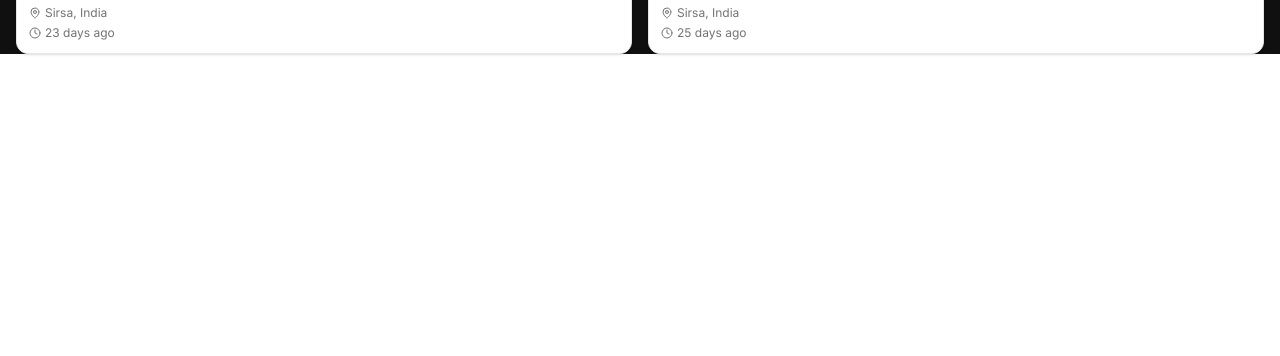
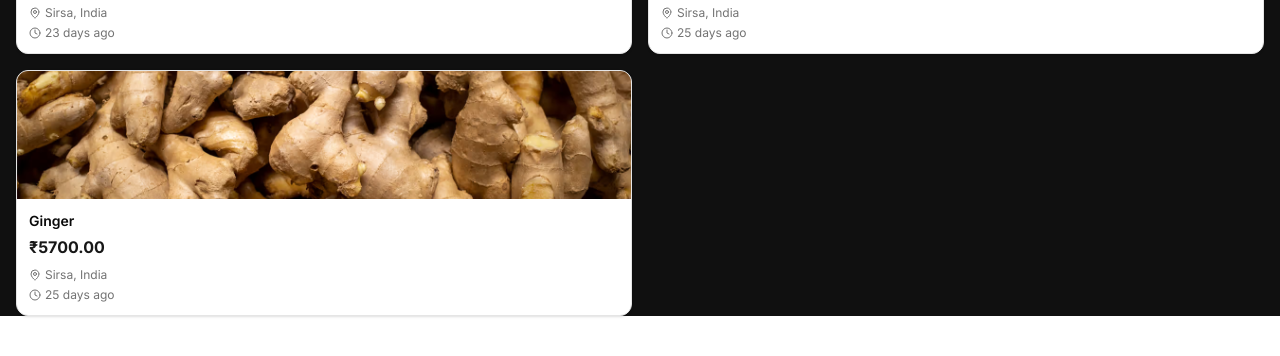
Before and after one commit to dexxeth/trade-harvest, a Next.js app: page /shopping in a window 1280 px wide. Shown: the part 1150-1506 px from the top of the page. Before the commit the page ends 1268 px from the top, so only its background shows below. Built offline with nearby package versions, Linux system fonts and the light colour scheme.

Commit message:
update all things

```diff
--- a/src/app/data/items.ts
+++ b/src/app/data/items.ts
@@ -118,4 +118,19 @@
       { id: 2, user: "Shyamdhan", rating: 4, comment: "Mazedar" },
     ],
   },
+  {
+    id: 8,
+    name: "Ginger",
+    price: 5700,
+    image: "/images/ginger.jpg",
+    location: "Sirsa, India",
+    uploadTime: new Date(2024, 7, 10, 15, 10),
+    description: "Organic Gingers directly from Rohtak for only you .",
+    rating: 4.5,
+    images: ["/images/giger.jpg", "/images/ginger.jpg"], // Add your images here
+    reviews: [
+      { id: 2, user: "Jugmeender", rating: 5, comment: "Fresh and tasty!" },
+      { id: 2, user: "Shyamdhan", rating: 4, comment: "Mazedar" },
+    ],
+  },
 ];
```
